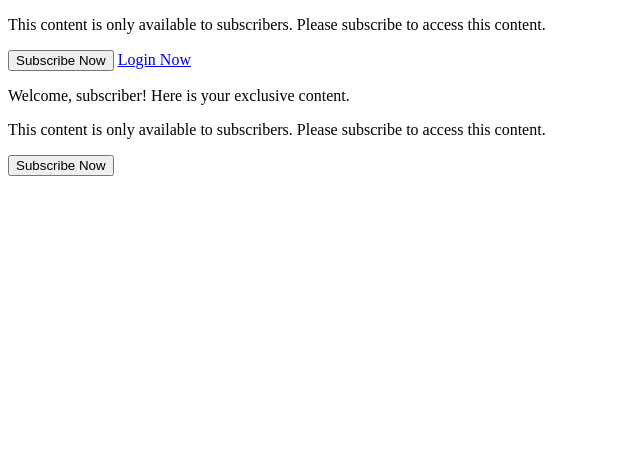
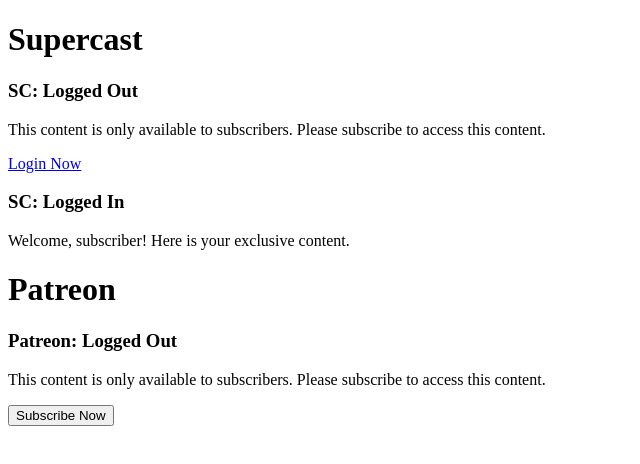
Before and after one commit to chrishutchins/chrishutchins.github.io, a plain HTML site: page secure-test.html in a window 1280 px wide. Shown: the whole page, without its empty margins (0-640 px from the left). Drawn offline with Linux system fonts and the light colour scheme; a script that the page names is missing.

Commit message:
Update secure-test.html

```diff
--- a/secure-test.html
+++ b/secure-test.html
@@ -48,22 +48,27 @@
     <script src="https://allthehacks.supercast.com/js/embed.js" defer></script>
 </head>
 <body>
+    <h1>Supercast</h1>
     <supercast-gate podcast-id="allthehacks">
-        <div slot="default-content">
+        <div slot="unavailable">
+            <h3>SC: Logged Out</h3>
             <p>This content is only available to subscribers. Please subscribe to access this content.</p>
-            <button id="subscribe-button">Subscribe Now</button>
+            <!-- <button id="subscribe-button">Subscribe Now</button> -->
             <a href="#" onclick="Supercast.startLogin()">Login Now</a>
         </div>
-        <div slot="subscriber-content">
+        <div slot="available">
+            <h3>SC: Logged In</h3>
             <p>Welcome, subscriber! Here is your exclusive content.</p>
         </div>
     </supercast-gate>
-
+    <h1>Patreon</h1>
     <div id="patreon-default-content" style="display:none;">
+        <h3>Patreon: Logged Out</h3>
         <p>This content is only available to subscribers. Please subscribe to access this content.</p>
         <button onclick="redirectToPatreon()">Subscribe Now</button>
     </div>
     <div id="patreon-subscriber-content" style="display:none;">
+        <h3>Patreon: Logged Out</h3>
         <p>Welcome, subscriber! Here is your exclusive content.</p>
     </div>
 </body>
```
